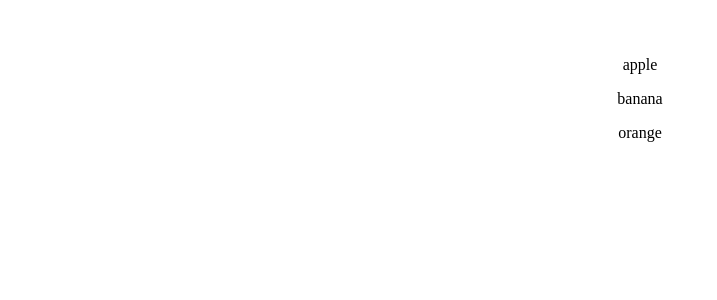
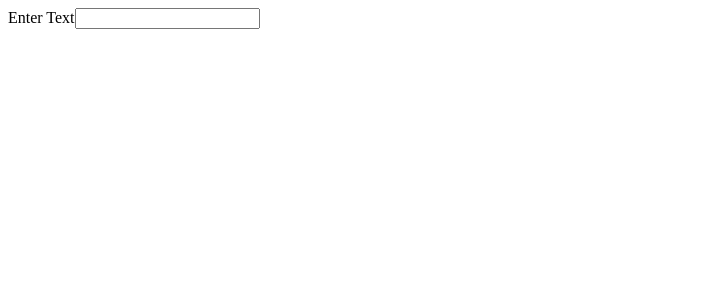
Before and after one commit to Sharath44665/spring-boot-react-fullstack, a React (Vite) app in the folder myapp/: page / in a window 1280 px wide. Shown: the top 300 px of the page, without its empty margins (0-717 px from the left). Built offline with nearby package versions, Linux system fonts and the light colour scheme.

Commit message:
react form

```diff
--- a/myapp/src/main.jsx
+++ b/myapp/src/main.jsx
@@ -1,8 +1,28 @@
+import React from 'react';
 import ReactDOM from 'react-dom/client';
-import App from './App'
+// import App from './App'
 
+class MyApp extends React.Component{
+    onInputChange(event){
+        console.log(event.target.value);
+    }
+
+    render() {
+        return (
+            <div>
+                <form>
+                    <label htmlFor="">Enter Text</label>
+                    <input type='text' onChange={this.onInputChange}/>
+                </form>
+            </div>
+        );
+    }
+}
+
+
+// ReactDOM.render(<MyApp/>, document.querySelector('#root')); // depricated
 const container = document.getElementById('root');
 
 const root = ReactDOM.createRoot(container);
 
-root.render(<App/>)
+root.render(<MyApp/>)
```
Also changed, not shown: 1 other file (tests, documents, lock files or other folders).
